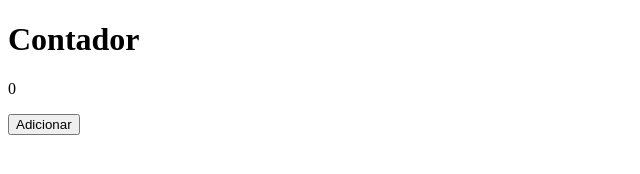
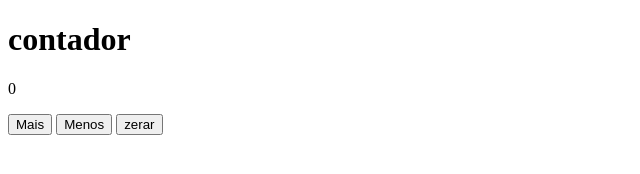
Before and after one commit to GonzagaGustavo/Contador, a plain HTML site: page index.html in a window 1280 px wide. Shown: the whole page, without its empty margins (0-640 px from the left). Drawn offline with Linux system fonts and the light colour scheme.

Commit message:
Contador feito

```diff
--- a/index.html
+++ b/index.html
@@ -1,14 +1,20 @@
 <!DOCTYPE html>
 <html lang="en">
-<head>
-    <meta charset="UTF-8">
-    <meta http-equiv="X-UA-Compatible" content="IE=edge">
-    <meta name="viewport" content="width=device-width, initial-scale=1.0">
+  <head>
+    <meta charset="UTF-8" />
+    <meta http-equiv="X-UA-Compatible" content="IE=edge" />
+    <meta name="viewport" content="width=device-width, initial-scale=1.0" />
     <title>Contador</title>
-</head>
-<body>
-    <h1>Contador</h1>
-    <p id="oh">0</p>
-    <button class="adicionar" onclick="button">Adicionar</button>
-</body>
+  </head>
+  <body>
+    <div class="conteiner">
+      <h1>contador</h1>
+      <p id="num">0</p>
+      <button onclick="mais()">Mais</button>
+     <button onclick="menos()">Menos</button>
+      <button onclick="reset()">zerar</button>
+
+      <script src="main.js"></script>
+    </div>
+  </body>
 </html>
--- /dev/null
+++ b/main.js
@@ -0,0 +1,14 @@
+let numero = 0;
+const p = document.getElementById("num");
+
+function mais() {
+  p.innerHTML = ++numero;
+}
+
+function menos() {
+    p.innerHTML = --numero;
+}
+
+function reset() {
+    p.innerHTML = numero = 0;
+}
```
Also changed, not shown: 1 other file.
